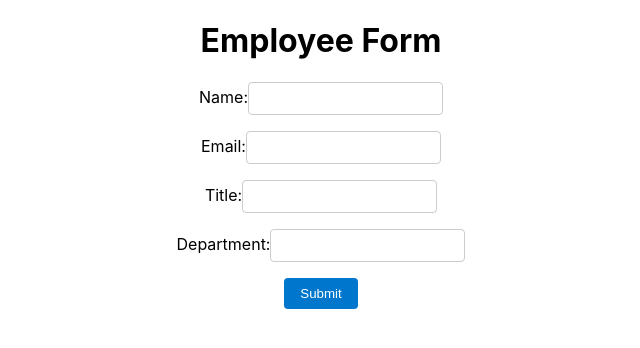
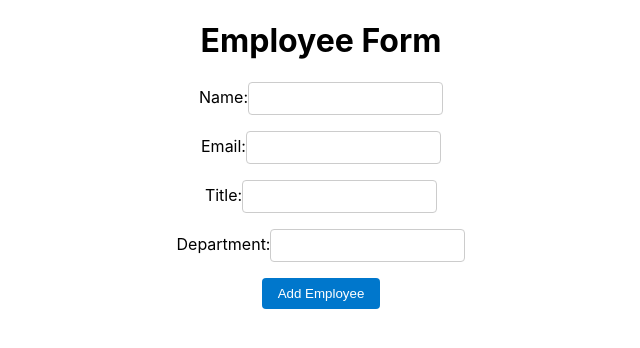
Before and after one commit to exglegaming/INT-304-Week-2, a React (Create React App) app: page / in a window 1280 px wide. Shown: the top 348 px of the page, without its empty margins (319-959 px from the left). Built offline with nearby package versions, Linux system fonts and the light colour scheme.

Commit message:
added ability to save to local storage

```diff
--- a/src/App.js
+++ b/src/App.js
@@ -1,13 +1,33 @@
 import './App.css';
 import EmployeeForm from './components/EmployeeForm';
+import {useEffect, useState} from "react";
 
 function App() {
-  return (
-    <div className="App">
-      <h1>Employee Form</h1>
-      <EmployeeForm />
-    </div>
-  );
+    const [employees, setEmployees] = useState([]);
+
+    useEffect(() => {
+        const savedData = localStorage.getItem('employees');
+        if (savedData) {
+            setEmployees(JSON.parse(savedData));
+        }
+    }, []);
+
+    const addEmployee = (newEmployee) => {
+        const updatedEmployees = [...employees, newEmployee];
+        setEmployees(updatedEmployees);
+        saveData(updatedEmployees)
+    }
+
+    const saveData = (employeeList) => {
+        localStorage.setItem('employees', JSON.stringify(employeeList));
+    }
+
+    return (
+        <div className="App">
+          <h1>Employee Form</h1>
+          <EmployeeForm onAddEmployee={addEmployee} />
+        </div>
+    );
 }
 
 export default App;
--- a/src/components/EmployeeForm.js
+++ b/src/components/EmployeeForm.js
@@ -14,7 +14,16 @@ class EmployeeForm extends React.Component {
 
     handleSubmit = (event) => {
         event.preventDefault();
-        console.log('Submitted Employee:', this.state);
+        //console.log('Submitted Employee:', this.state);
+
+        const newEmployee = {
+            name: this.state.name,
+            email: this.state.email,
+            title: this.state.title,
+            department: this.state.department
+        };
+
+        this.props.onAddEmployee(newEmployee);
 
         this.setState({
             name: '',
@@ -72,7 +81,7 @@ class EmployeeForm extends React.Component {
                 />
                 </div>
 
-                <button type="submit">Submit</button>
+                <button type="submit">Add Employee</button>
             </form>
         );
     }
```
